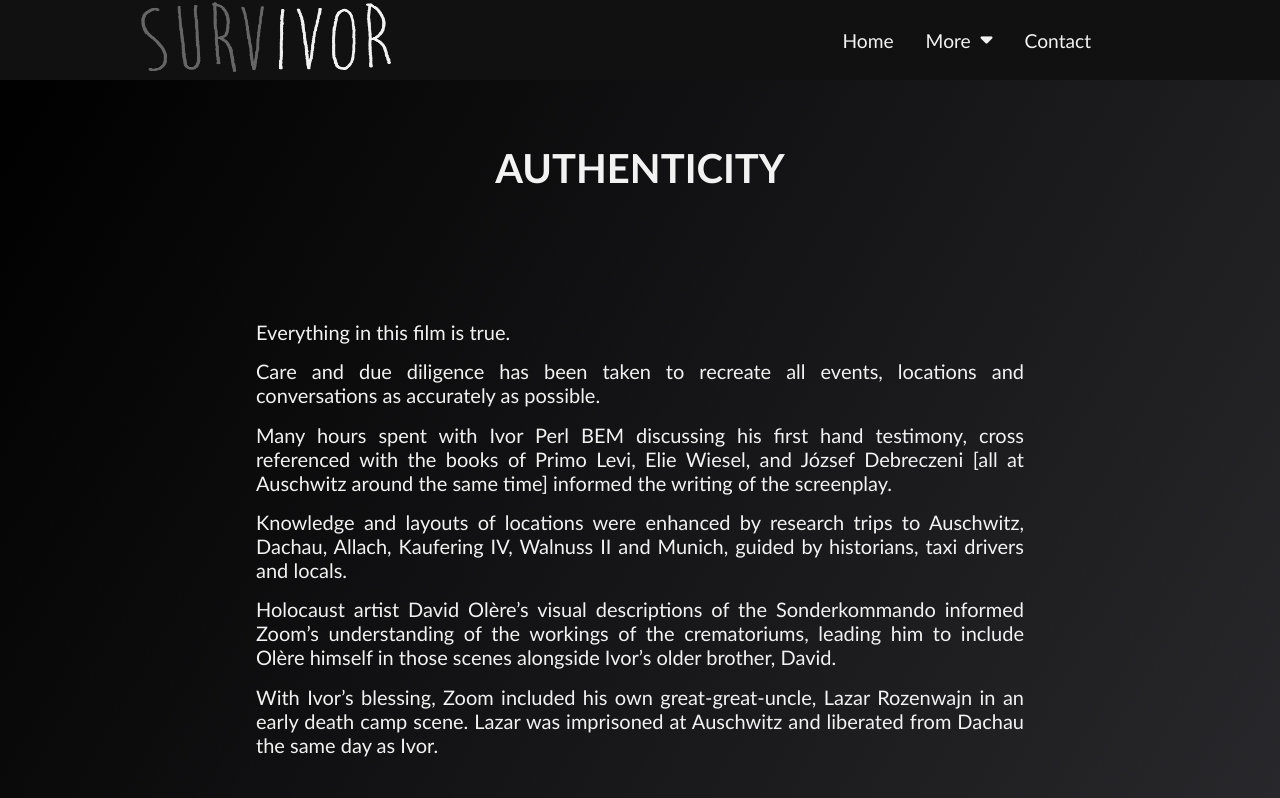
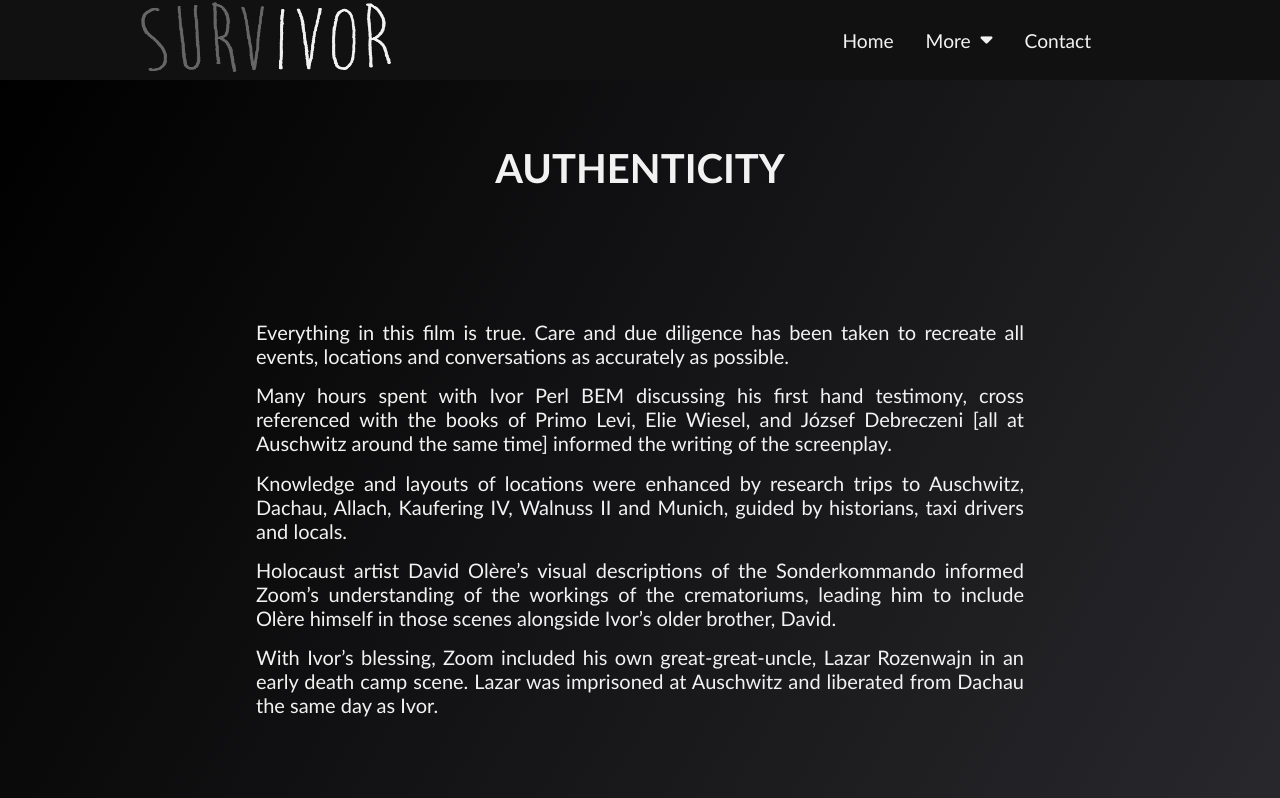
Before and after one commit to totes7/Survivor, a React (Create React App) app: page /about in a window 1280 px wide. Shown: the top 798 px of the page. Built offline with nearby package versions, Linux system fonts and the light colour scheme.

Commit message:
fix text in about page

```diff
--- a/src/components/pages/About.jsx
+++ b/src/components/pages/About.jsx
@@ -11,10 +11,7 @@ function About() {
         <h1>AUTHENTICITY</h1>
         <div id="research">
           <div id="research-text">
-            <p>Everything in this film is true.</p>{" "}
-            <p>
-              Care and due diligence has been taken to recreate all events,
-              locations and conversations as accurately as possible.
+            <p>Everything in this film is true. Care and due diligence has been taken to recreate all events, locations and conversations as accurately as possible.
             </p>{" "}
             <p>
               Many hours spent with Ivor Perl BEM discussing his first hand
```
